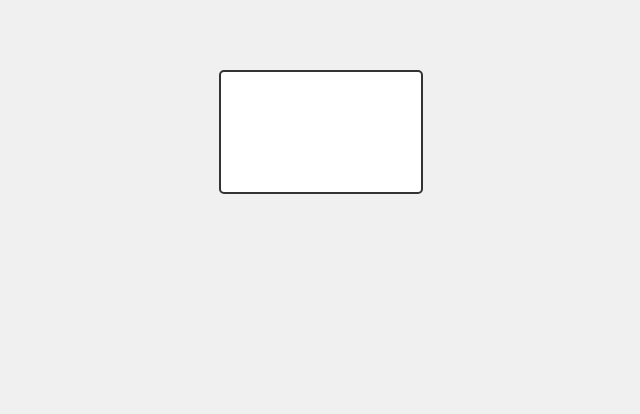
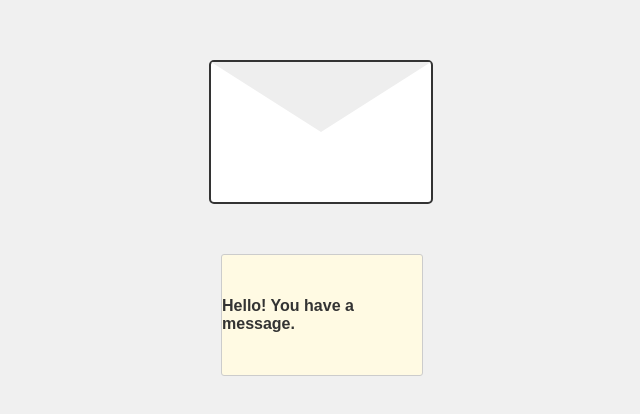
Before and after one commit to omaxx101/Message, a plain HTML site: page message.htm in a window 1280 px wide. Shown: the part 276-690 px from the top of the page, without its empty margins (319-959 px from the left). Drawn offline with Linux system fonts and the light colour scheme.

Commit message:
Update message.htm

```diff
--- a/message.htm
+++ b/message.htm
@@ -16,59 +16,63 @@
 
   .envelope {
     position: relative;
-    width: 200px;
-    height: 120px;
+    width: 220px;
+    height: 140px;
     background: #fff;
     border: 2px solid #333;
     border-radius: 5px;
     cursor: pointer;
-    overflow: hidden;
-    transition: all 0.5s ease;
+    perspective: 600px;
   }
 
-  .envelope::before {
-    content: '';
+  /* Flap */
+  .flap {
     position: absolute;
-    width: 0;
-    height: 0;
+    width: 100%;
+    height: 70px;
+    background: #eee;
     top: 0;
     left: 0;
-    border-left: 100px solid transparent;
-    border-right: 100px solid transparent;
-    border-bottom: 60px solid #fff;
-    transition: all 0.5s ease;
+    transform-origin: top center;
+    transition: transform 0.6s ease;
     z-index: 2;
+    clip-path: polygon(0 0, 100% 0, 50% 100%);
   }
 
-  .envelope.open::before {
-    transform: translateY(-60px) rotateX(180deg);
-  }
-
+  /* Letter inside */
   .letter {
     position: absolute;
-    top: 60px;
-    left: 0;
-    width: 100%;
-    height: 60px;
+    top: 70px;
+    left: 10px;
+    width: 200px;
+    height: 120px;
     background: #fffae3;
+    border: 1px solid #ccc;
     display: flex;
     justify-content: center;
     align-items: center;
     font-weight: bold;
     color: #333;
     transform: translateY(100%);
-    transition: transform 0.5s ease;
+    transition: transform 0.6s ease;
     z-index: 1;
+    border-radius: 3px;
+  }
+
+  /* Open state */
+  .envelope.open .flap {
+    transform: rotateX(180deg);
   }
 
   .envelope.open .letter {
-    transform: translateY(0);
+    transform: translateY(-60px);
   }
 </style>
 </head>
 <body>
 
 <div class="envelope" onclick="toggleEnvelope(this)">
+  <div class="flap"></div>
   <div class="letter">Hello! You have a message.</div>
 </div>
 
```
